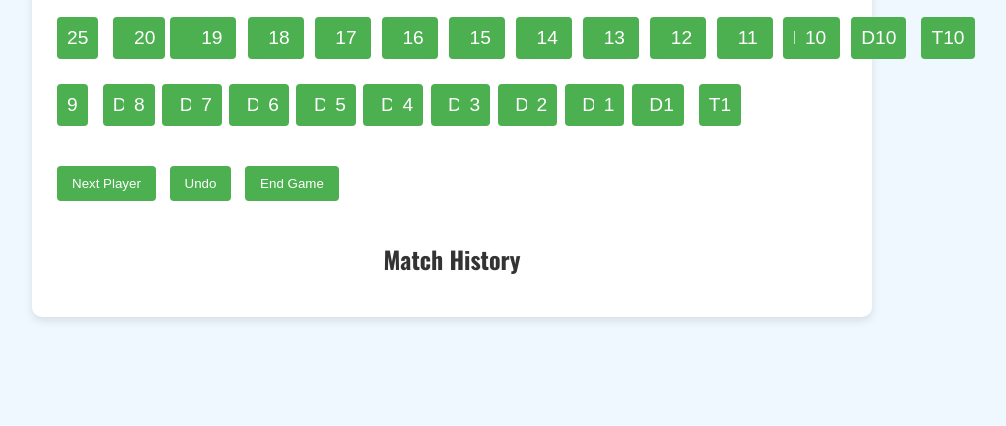
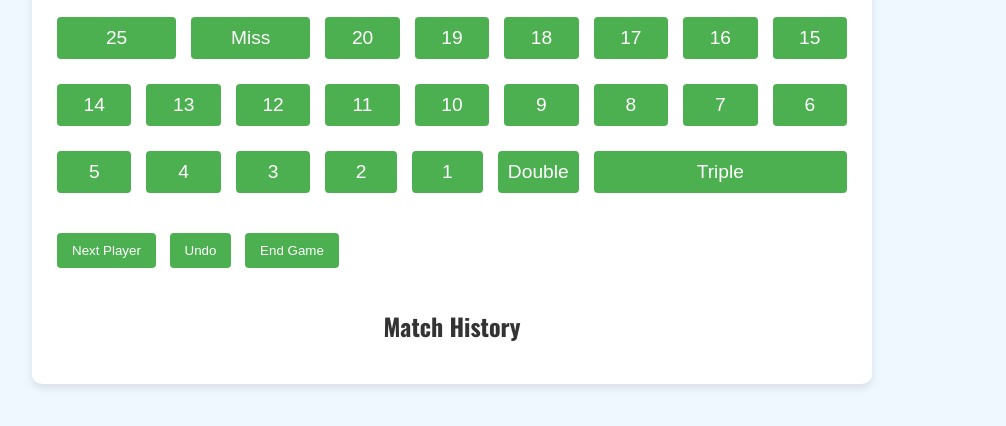
Before and after one commit to stephannjo/dart-scoreboard, a plain HTML site: page index.html in a window 1280 px wide. Both pictures are taken after a click on the button "Start Game". Shown: the part 292-718 px from the top of the page, without its empty margins (188-1194 px from the left). Drawn offline with nearby package versions, Linux system fonts and the light colour scheme.

Commit message:
change input buttons

```diff
--- a/index.html
+++ b/index.html
@@ -30,7 +30,7 @@
             </select><br>
 
             <div id="player-names">
-                </div>
+            </div>
 
             <button onclick="startGame()">Start Game</button>
         </div>
@@ -38,116 +38,53 @@
         <div id="scoreboard" style="display: none;">
             <h2 id="game-title"></h2>
             <div id="players-container">
-                </div>
+            </div>
             <div id="score-input">
                 <div class="score-buttons">
                     <div class="row">
                         <button data-score="25">25</button>
-                        <button data-score="50">50</button>
                         <button data-score="0">Miss</button>
                     </div>
                     <div class="row">
-                        <button data-multiplier="1" data-value="20">20</button>
-                        <button data-multiplier="2" data-value="20">D20</button>
-                        <button data-multiplier="3" data-value="20">T20</button>
+                        <button data-value="20">20</button>
+                        <button data-value="19">19</button>
+                        <button data-value="18">18</button>
                     </div>
                     <div class="row">
-                        <button data-multiplier="1" data-value="19">19</button>
-                        <button data-multiplier="2" data-value="19">D19</button>
-                        <button data-multiplier="3" data-value="19">T19</button>
+                        <button data-value="17">17</button>
+                        <button data-value="16">16</button>
+                        <button data-value="15">15</button>
                     </div>
                     <div class="row">
-                        <button data-multiplier="1" data-value="18">18</button>
-                        <button data-multiplier="2" data-value="18">D18</button>
-                        <button data-multiplier="3" data-value="18">T18</button>
+                        <button data-value="14">14</button>
+                        <button data-value="13">13</button>
+                        <button data-value="12">12</button>
                     </div>
                     <div class="row">
-                        <button data-multiplier="1" data-value="17">17</button>
-                        <button data-multiplier="2" data-value="17">D17</button>
-                        <button data-multiplier="3" data-value="17">T17</button>
+                        <button data-value="11">11</button>
+                        <button data-value="10">10</button>
+                        <button data-value="9">9</button>
                     </div>
                     <div class="row">
-                        <button data-multiplier="1" data-value="16">16</button>
-                        <button data-multiplier="2" data-value="16">D16</button>
-                        <button data-multiplier="3" data-value="16">T16</button>
+                        <button data-value="8">8</button>
+                        <button data-value="7">7</button>
+                        <button data-value="6">6</button>
                     </div>
                     <div class="row">
-                        <button data-multiplier="1" data-value="15">15</button>
-                        <button data-multiplier="2" data-value="15">D15</button>
-                        <button data-multiplier="3" data-value="15">T15</button>
+                        <button data-value="5">5</button>
+                        <button data-value="4">4</button>
+                        <button data-value="3">3</button>
                     </div>
                     <div class="row">
-                        <button data-multiplier="1" data-value="14">14</button>
-                        <button data-multiplier="2" data-value="14">D14</button>
-                        <button data-multiplier="3" data-value="14">T14</button>
+                        <button data-value="2">2</button>
+                        <button data-value="1">1</button>
+                        <button id="doubleButton">Double</button>
                     </div>
                     <div class="row">
-                        <button data-multiplier="1" data-value="13">13</button>
-                        <button data-multiplier="2" data-value="13">D13</button>
-                        <button data-multiplier="3" data-value="13">T13</button>
+                       <button id="tripleButton">Triple</button>
                     </div>
-                    <div class="row">
-                        <button data-multiplier="1" data-value="12">12</button>
-                        <button data-multiplier="2" data-value="12">D12</button>
-                        <button data-multiplier="3" data-value="12">T12</button>
-                    </div>
-                    <div class="row">
-                        <button data-multiplier="1" data-value="11">11</button>
-                        <button data-multiplier="2" data-value="11">D11</button>
-                        <button data-multiplier="3" data-value="11">T11</button>
-                    </div>
-                    <div class="row">
-                        <button data-multiplier="1" data-value="10">10</button>
-                        <button data-multiplier="2" data-value="10">D10</button>
-                        <button data-multiplier="3" data-value="10">T10</button>
-                    </div>
-                    <div class="row">
-                        <button data-multiplier="1" data-value="9">9</button>
-                        <button data-multiplier="2" data-value="9">D9</button>
-                        <button data-multiplier="3" data-value="9">T9</button>
-                    </div>
-                    <div class="row">
-                        <button data-multiplier="1" data-value="8">8</button>
-                        <button data-multiplier="2" data-value="8">D8</button>
-                        <button data-multiplier="3" data-value="8">T8</button>
-                    </div>
-                    <div class="row">
-                        <button data-multiplier="1" data-value="7">7</button>
-                        <button data-multiplier="2" data-value="7">D7</button>
-                        <button data-multiplier="3" data-value="7">T7</button>
-                    </div>
-                    <div class="row">
-                        <button data-multiplier="1" data-value="6">6</button>
-                        <button data-multiplier="2" data-value="6">D6</button>
-                        <button data-multiplier="3" data-value="6">T6</button>
-                    </div>
-                    <div class="row">
-                        <button data-multiplier="1" data-value="5">5</button>
-                        <button data-multiplier="2" data-value="5">D5</button>
-                        <button data-multiplier="3" data-value="5">T5</button>
-                    </div>
-                    <div class="row">
-                        <button data-multiplier="1" data-value="4">4</button>
-                        <button data-multiplier="2" data-value="4">D4</button>
-                        <button data-multiplier="3" data-value="4">T4</button>
-                    </div>
-                    <div class="row">
-                        <button data-multiplier="1" data-value="3">3</button>
-                        <button data-multiplier="2" data-value="3">D3</button>
-                        <button data-multiplier="3" data-value="3">T3</button>
-                    </div>
-                    <div class="row">
-                        <button data-multiplier="1" data-value="2">2</button>
-                        <button data-multiplier="2" data-value="2">D2</button>
-                        <button data-multiplier="3" data-value="2">T2</button>
-                    </div>
-                    <div class="row">
-                        <button data-multiplier="1" data-value="1">1</button>
-                        <button data-multiplier="2" data-value="1">D1</button>
-                        <button data-multiplier="3" data-value="1">T1</button>
                     </div>
                 </div>
-            </div>
             <button onclick="nextPlayer()">Next Player</button>
             <button onclick="undo()">Undo</button>
             <button onclick="endGame()">End Game</button>
--- a/script.js
+++ b/script.js
@@ -4,6 +4,7 @@ let playerNames = [];
 let scores = [];
 let currentPlayer = 0;
 let matchHistory = [];
+let selectedMultiplier = 1; // Global variable to store the selected multiplier
 
 // Function to set up the player names section
 function setupPlayerNames() {
@@ -72,20 +73,54 @@ function renderScoreboard() {
     }
 }
 
-// Function to handle score input from buttons
-function handleScoreInput(multiplier, value) {
-    const score = multiplier * value;
+// Functions to handle score input from buttons
+function handleScoreInput(value) {
+    // This function is called when a number button is clicked
+    // 'value' is the number clicked (e.g., 1, 20, 25)
+    updateScore(value, selectedMultiplier);
+    selectedMultiplier = 1; // Reset multiplier to 1 (single)
+    resetMultiplierButtons(); // Reset the appearance of multiplier buttons
+}
+
+function selectMultiplier(multiplier) {
+    // This function is called when the Double or Triple button is clicked
+    selectedMultiplier = multiplier;
+    updateMultiplierButtons(multiplier); // Update button appearance
+}
+
+function updateMultiplierButtons(multiplier) {
+    const doubleButton = document.getElementById('doubleButton');
+    const tripleButton = document.getElementById('tripleButton');
+
+    // Reset buttons to default style
+    doubleButton.classList.remove('selected');
+    tripleButton.classList.remove('selected');
+
+    // Highlight the selected button
+    if (multiplier === 2) {
+        doubleButton.classList.add('selected');
+    } else if (multiplier === 3) {
+        tripleButton.classList.add('selected');
+    }
+}
+
+function resetMultiplierButtons() {
+    document.getElementById('doubleButton').classList.remove('selected');
+    document.getElementById('tripleButton').classList.remove('selected');
+}
+
+function updateScore(value, multiplier) {
+    const score = value * multiplier;
 
     if (gameMode === 'cricket') {
         // Implement Cricket scoring logic here
-        // You'll need to track hits on each number (20-15 + Bull)
-        // and handle closing out numbers when 3 hits are scored
     } else { // X01 games
         scores[currentPlayer] -= score;
         if (scores[currentPlayer] < 0) {
             scores[currentPlayer] += score; // Bust, revert score
         }
     }
+
     document.getElementById(`player-score-${currentPlayer}`).textContent = scores[currentPlayer];
     checkForWinner();
 }
@@ -94,15 +129,20 @@ function handleScoreInput(multiplier, value) {
 const scoreButtons = document.querySelectorAll('.score-buttons button');
 scoreButtons.forEach(button => {
     button.addEventListener('click', () => {
-        const multiplier = parseInt(button.dataset.multiplier) || 1; // Default to 1 if no multiplier
-        const value = parseInt(button.dataset.value) || parseInt(button.dataset.score); // Use score for bull, miss
-        handleScoreInput(multiplier, value);
+        const value = parseInt(button.dataset.value) || parseInt(button.dataset.score); // Use score for 25, miss
+
+        if (button.id === 'doubleButton') {
+            selectMultiplier(2); // Select Double
+        } else if (button.id === 'tripleButton') {
+            selectMultiplier(3); // Select Triple
+        } else {
+            handleScoreInput(value); // Handle as a regular score input
+        }
     });
 });
 
 function miss() {
-    // In X01, a miss doesn't change the score, proceed with updating the score for the current player
-    handleScoreInput(1, 0);
+    handleScoreInput(0);
 }
 
 function nextPlayer() {
--- a/style.css
+++ b/style.css
@@ -105,7 +105,7 @@ button:hover {
 
 .score-buttons {
     display: grid;
-    grid-template-columns: repeat(auto-fit, minmax(60px, 1fr)); /* Responsive grid */
+    grid-template-columns: repeat(3, 1fr); /* 3 columns */
     gap: 5px;
 }
 
@@ -126,7 +126,7 @@ button:hover {
         font-size: 1em; /* Reduce font size on smaller screens */
         padding: 8px; /* Reduce padding on smaller screens */
     }
-     .score-buttons {
-        grid-template-columns: repeat(auto-fit, minmax(40px, 1fr)); /* Adjust minmax values as needed */
+    .score-buttons {
+        grid-template-columns: repeat(auto-fit, minmax(60px, 1fr)); /* Adjust minmax values as needed */
     }
 }
```
